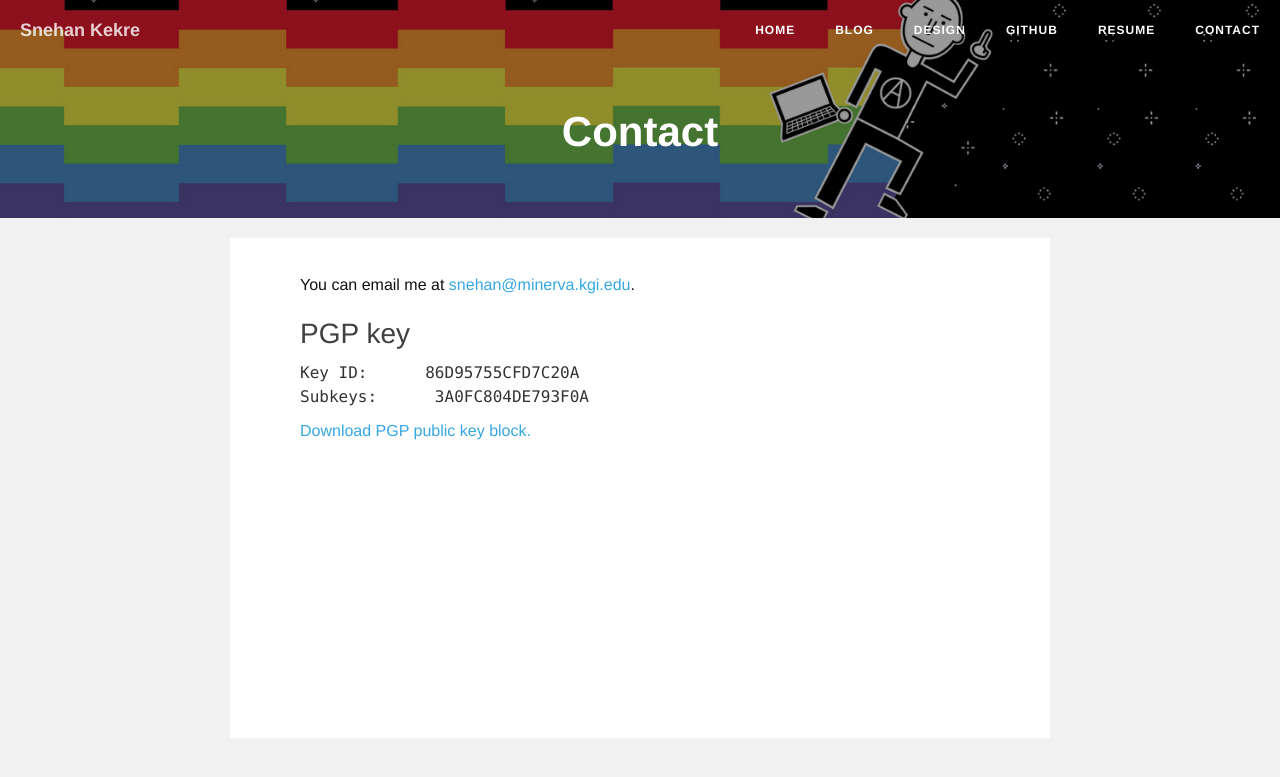
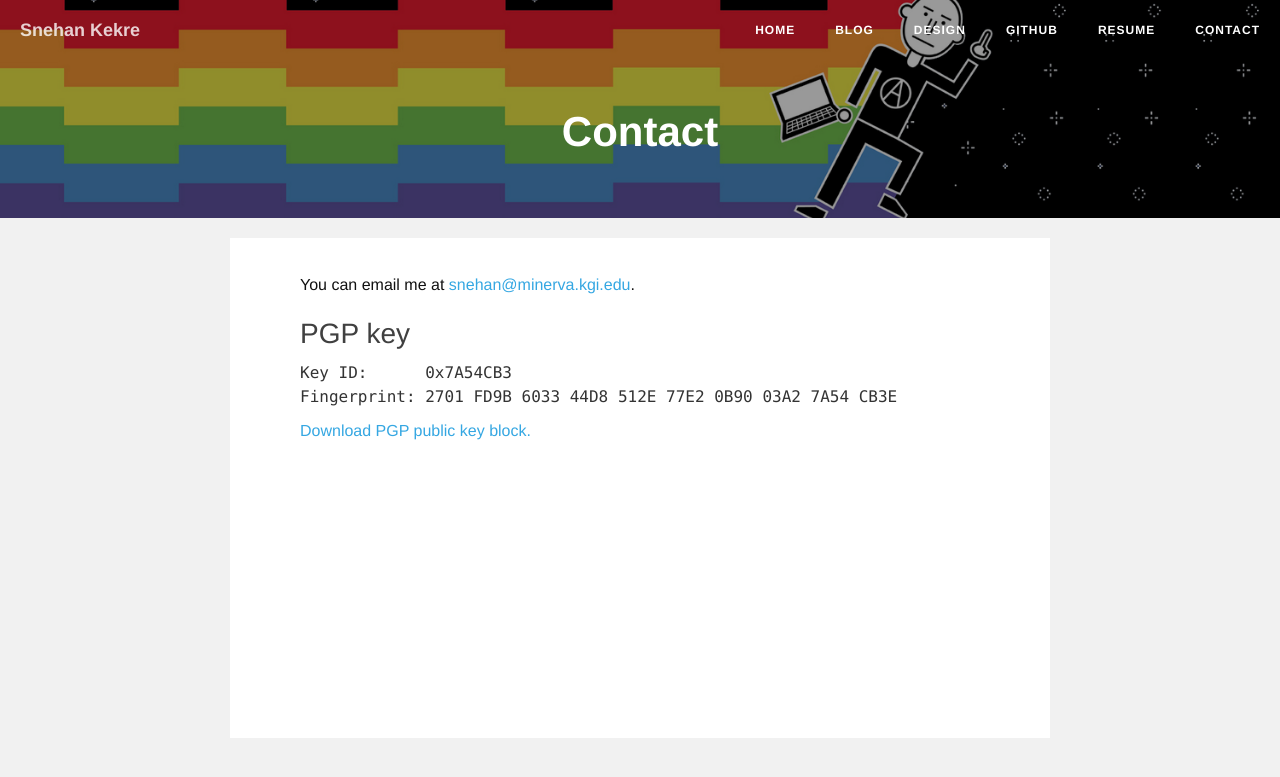
Before and after one commit to snehankekre/snehankekre.github.io, a Jekyll site: the page built from contact.md, in a window 1280 px wide. Shown: the top 777 px of the page. Built offline with Jekyll 4.4.1, drawn with Linux system fonts in a browser that asks for light colours.

Commit message:
Update keys

```diff
--- a/contact.md
+++ b/contact.md
@@ -10,8 +10,7 @@ You can email me at [snehan@minerva.kgi.edu](mailto:snehan@minerva.kgi.edu).
 PGP key
 -
 
-<pre>Key ID:      86D95755CFD7C20A
-Subkeys:      3A0FC804DE793F0A
-</pre>
+<pre>Key ID:      0x7A54CB3
+Fingerprint: 2701 FD9B 6033 44D8 512E 77E2 0B90 03A2 7A54 CB3E</pre>
 
 [Download PGP public key block.](/pgp.asc)
```
Also changed, not shown: 1 other file.
